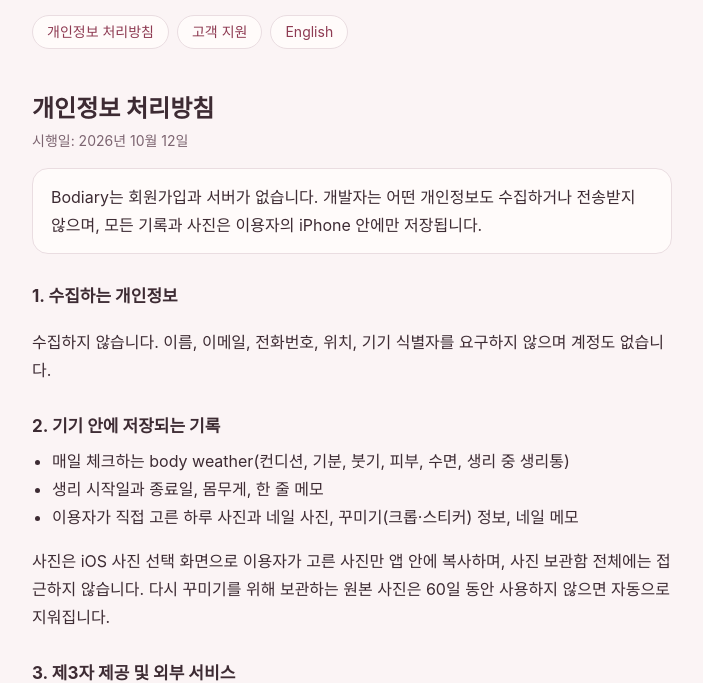
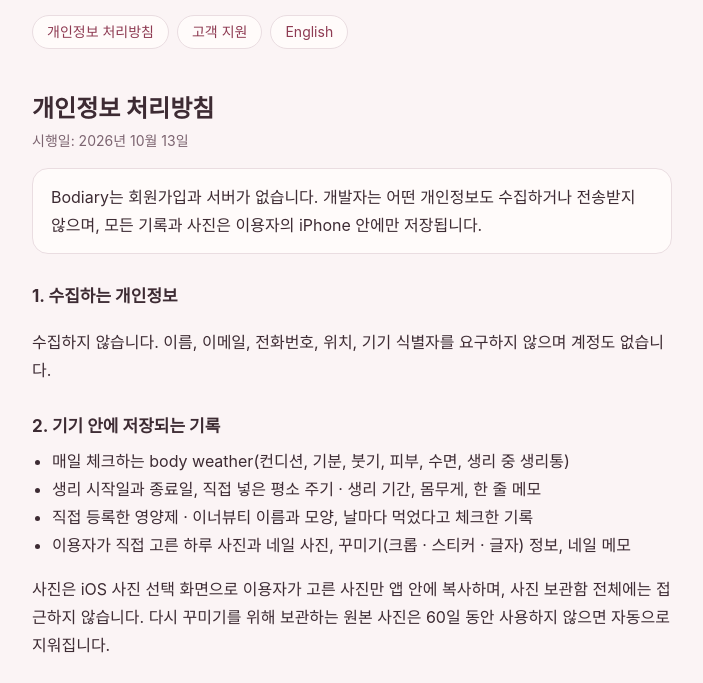
Before and after one commit to SeonUBae/seonubae.github.io, a plain HTML site: page bodiary/index.html in a window 1280 px wide. Shown: the part 118-801 px from the top of the page, without its empty margins (288-991 px from the left). Drawn offline with Linux system fonts and the light colour scheme.

Commit message:
Bodiary privacy: list supplements, usual cycle/period inputs and text stickers; effective 13 Oct 2026

```diff
--- a/bodiary/index.html
+++ b/bodiary/index.html
@@ -34,7 +34,7 @@ footer{color:var(--sub);font-size:13px;margin-top:40px}
 
 <section id="privacy">
 <h1>개인정보 처리방침</h1>
-<p class="meta">시행일: 2026년 10월 12일</p>
+<p class="meta">시행일: 2026년 10월 13일</p>
 <div class="box">Bodiary는 회원가입과 서버가 없습니다. 개발자는 어떤 개인정보도 수집하거나 전송받지 않으며, 모든 기록과 사진은 이용자의 iPhone 안에만 저장됩니다.</div>
 
 <h2>1. 수집하는 개인정보</h2>
@@ -43,8 +43,9 @@ footer{color:var(--sub);font-size:13px;margin-top:40px}
 <h2>2. 기기 안에 저장되는 기록</h2>
 <ul>
 <li>매일 체크하는 body weather(컨디션, 기분, 붓기, 피부, 수면, 생리 중 생리통)</li>
-<li>생리 시작일과 종료일, 몸무게, 한 줄 메모</li>
-<li>이용자가 직접 고른 하루 사진과 네일 사진, 꾸미기(크롭·스티커) 정보, 네일 메모</li>
+<li>생리 시작일과 종료일, 직접 넣은 평소 주기 · 생리 기간, 몸무게, 한 줄 메모</li>
+<li>직접 등록한 영양제 · 이너뷰티 이름과 모양, 날마다 먹었다고 체크한 기록</li>
+<li>이용자가 직접 고른 하루 사진과 네일 사진, 꾸미기(크롭 · 스티커 · 글자) 정보, 네일 메모</li>
 </ul>
 <p>사진은 iOS 사진 선택 화면으로 이용자가 고른 사진만 앱 안에 복사하며, 사진 보관함 전체에는 접근하지 않습니다. 다시 꾸미기를 위해 보관하는 원본 사진은 60일 동안 사용하지 않으면 자동으로 지워집니다.</p>
 
@@ -86,12 +87,12 @@ footer{color:var(--sub);font-size:13px;margin-top:40px}
 <hr>
 <section id="en" lang="en">
 <h1>Privacy Policy</h1>
-<p class="meta">Effective October 12, 2026</p>
+<p class="meta">Effective October 13, 2026</p>
 <div class="box">Bodiary has no accounts and no servers. The developer does not collect or receive any personal data. All entries and photos stay on your iPhone.</div>
 <h2>Data we collect</h2>
 <p>None. We do not ask for your name, email, phone number, location or device identifiers, and there is no account.</p>
 <h2>What stays on your device</h2>
-<p>Your daily body weather (condition, mood, puffiness, skin, sleep, cramps during your period), period dates, weight, short notes, and the day and nail photos you pick with their crop, stickers and nail notes. Photos come only through the iOS photo picker; the app never reads your whole library. Original photos kept for re-editing are deleted after 60 days without use.</p>
+<p>Your daily body weather (condition, mood, puffiness, skin, sleep, cramps during your period), period dates and the usual cycle and period length you enter, weight, short notes, the supplements you add and the days you check them off, and the day and nail photos you pick with their crop, stickers, text and nail notes. Photos come only through the iOS photo picker; the app never reads your whole library. Original photos kept for re-editing are deleted after 60 days without use.</p>
 <h2>Third parties</h2>
 <p>We share nothing with third parties and use no advertising, analytics or tracking tools.</p>
 <h2>When you export</h2>
```
